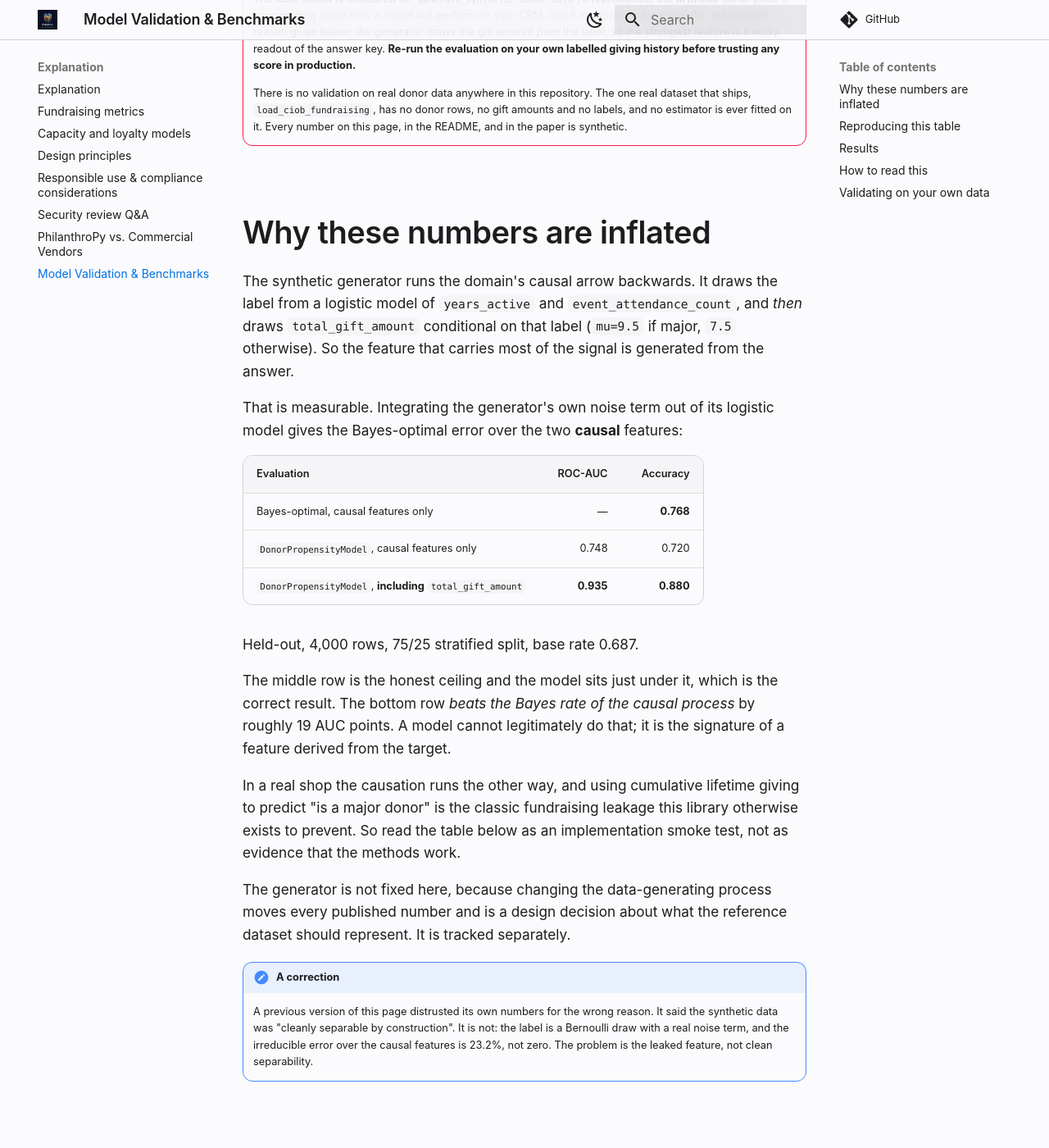
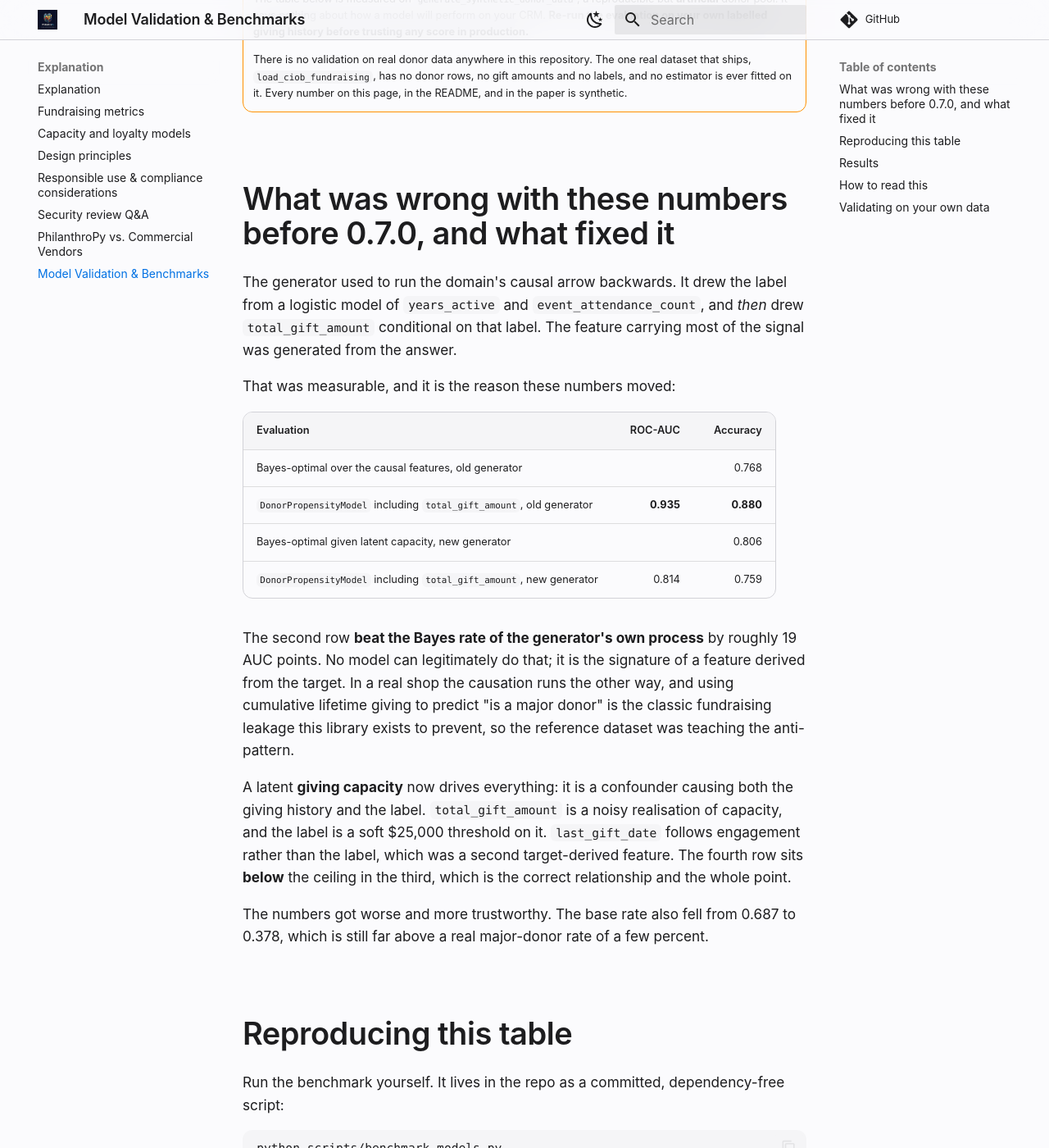
Before and after one commit to PhilanthroPy-Project/PhilanthroPy, an MkDocs documentation site: the page built from docs/explanation/benchmarks.md, in a window 1280 px wide and 1400 px high, scrolled down 463 px. Shown: the whole window at 82% size. Built offline with MkDocs 1.6.1 and Material for MkDocs 9.7.7, drawn with Linux system fonts in a browser that asks for light colours; comment, search, counter and statistics services are not loaded; some of the changed text lies outside the part shown.

Commit message:
fix: the synthetic generator drew the gift amount from the label
Stacked on the quickstart/benchmarks honesty PR, which measured this problem;
this fixes it.

The generator drew is_major_donor from a logistic model of years_active and
event_attendance_count, then drew total_gift_amount conditional on that label.
The feature carrying most of the signal was generated from the answer. That was
measurable rather than theoretical: a model given total_gift_amount scored
ROC-AUC 0.935 against a causal Bayes accuracy ceiling of 0.768, beating the Bayes
rate of the generator's own process by roughly 19 AUC points. No model can
legitimately do that.

It was also the exact failure this library exists to prevent. Using cumulative
lifetime giving to predict "is a major donor" is textbook fundraising leakage, so
the reference dataset was teaching the anti-pattern. last_gift_date was a second
target-derived feature: Beta-skewed for majors, uniform for everyone else.

A latent giving capacity now drives everything. It is a confounder, causing both
the giving history and the label:

    log_capacity = f(years_active, event_attendance, unobserved_wealth)
    total_gift_amount ~ lognormal(log_capacity - 1.6, 0.6)
    is_major_donor    ~ Bernoulli(sigmoid(1.6 * (log_capacity - log(25_000))))
    last_gift_date    ~ Beta shaped by engagement

total_gift_amount is now a legitimate predictor: informative, and bounded by how
well giving reveals capacity. The model sits BELOW the ceiling, accuracy 0.759
against 0.806, verified by reconstructing the true generative propensity and
integrating out its noise term. That direction is the whole point.

Held-out ROC-AUC moves 0.935 -> 0.814. The base rate moves 0.687 -> 0.378, still
far above a real major-donor rate of a few percent but much closer. The numbers
got worse and more trustworthy.

All 19 existing dataset tests pass unchanged, which is a credit to them: they
assert invariants (dtypes, ranges, majors give more, majors attend more, both
classes present, reproducible, empty frame for n=0) rather than magic constants.

Benchmark table, README quickstart output and the benchmarks page are regenerated
from the committed scripts/benchmark_models.py rather than hand-edited, and the
page now explains what was wrong and what bounds the new numbers.

generate_synthetic_donor_data is Tier 1, so this changes returned data for a
documented-stable function. Release sequencing is the open version question.

Closes #86.

```diff
--- a/docs/explanation/benchmarks.md
+++ b/docs/explanation/benchmarks.md
@@ -4,58 +4,49 @@ Every model here ships with a reproducible benchmark number. This page shows you
 those numbers — and why you should **not** trust them for your own program until
 you re-validate on your own data.
 
-!!! danger "These numbers are synthetic, and inflated by a flaw in the generator"
-    The table below is measured on `generate_synthetic_donor_data`, a reproducible
-    but **artificial** donor pool. It says nothing about how a model will perform
-    on your CRM, and it is optimistic for a specific, measurable reason given
-    below: the generator draws the gift amount *from* the label, so the strongest
-    feature is a noisy readout of the answer key. **Re-run the evaluation on your
-    own labelled giving history before trusting any score in production.**
+!!! warning "These numbers are synthetic"
+    The table below is measured on `generate_synthetic_donor_data`, a
+    reproducible but **artificial** donor pool. It says nothing about how a model
+    will perform on your CRM. **Re-run the evaluation on your own labelled giving
+    history before trusting any score in production.**
 
-    There is no validation on real donor data anywhere in this repository. The one
-    real dataset that ships, `load_ciob_fundraising`, has no donor rows, no gift
-    amounts and no labels, and no estimator is ever fitted on it. Every number on
-    this page, in the README, and in the paper is synthetic.
+    There is no validation on real donor data anywhere in this repository. The
+    one real dataset that ships, `load_ciob_fundraising`, has no donor rows, no
+    gift amounts and no labels, and no estimator is ever fitted on it. Every
+    number on this page, in the README, and in the paper is synthetic.
 
-## Why these numbers are inflated
+## What was wrong with these numbers before 0.7.0, and what fixed it
 
-The synthetic generator runs the domain's causal arrow backwards. It draws the
-label from a logistic model of `years_active` and `event_attendance_count`, and
-*then* draws `total_gift_amount` conditional on that label
-(`mu=9.5` if major, `7.5` otherwise). So the feature that carries most of the
-signal is generated from the answer.
+The generator used to run the domain's causal arrow backwards. It drew the label
+from a logistic model of `years_active` and `event_attendance_count`, and *then*
+drew `total_gift_amount` conditional on that label. The feature carrying most of
+the signal was generated from the answer.
 
-That is measurable. Integrating the generator's own noise term out of its
-logistic model gives the Bayes-optimal error over the two **causal** features:
+That was measurable, and it is the reason these numbers moved:
 
 | Evaluation | ROC-AUC | Accuracy |
 |---|---:|---:|
-| Bayes-optimal, causal features only | — | **0.768** |
-| `DonorPropensityModel`, causal features only | 0.748 | 0.720 |
-| `DonorPropensityModel`, **including** `total_gift_amount` | **0.935** | **0.880** |
+| Bayes-optimal over the causal features, old generator | | 0.768 |
+| `DonorPropensityModel` including `total_gift_amount`, old generator | **0.935** | **0.880** |
+| Bayes-optimal given latent capacity, new generator | | 0.806 |
+| `DonorPropensityModel` including `total_gift_amount`, new generator | 0.814 | 0.759 |
 
-Held-out, 4,000 rows, 75/25 stratified split, base rate 0.687.
+The second row **beat the Bayes rate of the generator's own process** by roughly
+19 AUC points. No model can legitimately do that; it is the signature of a
+feature derived from the target. In a real shop the causation runs the other way,
+and using cumulative lifetime giving to predict "is a major donor" is the classic
+fundraising leakage this library exists to prevent, so the reference dataset was
+teaching the anti-pattern.
 
-The middle row is the honest ceiling and the model sits just under it, which is
-the correct result. The bottom row *beats the Bayes rate of the causal process*
-by roughly 19 AUC points. A model cannot legitimately do that; it is the
-signature of a feature derived from the target.
+A latent **giving capacity** now drives everything: it is a confounder causing
+both the giving history and the label. `total_gift_amount` is a noisy realisation
+of capacity, and the label is a soft $25,000 threshold on it. `last_gift_date`
+follows engagement rather than the label, which was a second target-derived
+feature. The fourth row sits **below** the ceiling in the third, which is the
+correct relationship and the whole point.
 
-In a real shop the causation runs the other way, and using cumulative lifetime
-giving to predict "is a major donor" is the classic fundraising leakage this
-library otherwise exists to prevent. So read the table below as an
-implementation smoke test, not as evidence that the methods work.
-
-The generator is not fixed here, because changing the data-generating process
-moves every published number and is a design decision about what the reference
-dataset should represent. It is tracked separately.
-
-!!! note "A correction"
-    A previous version of this page distrusted its own numbers for the wrong
-    reason. It said the synthetic data was "cleanly separable by construction".
-    It is not: the label is a Bernoulli draw with a real noise term, and the
-    irreducible error over the causal features is 23.2%, not zero. The problem
-    is the leaked feature, not clean separability.
+The numbers got worse and more trustworthy. The base rate also fell from 0.687 to
+0.378, which is still far above a real major-donor rate of a few percent.
 
 ## Reproducing this table
 
@@ -79,31 +70,32 @@ below is the honest resolution of these numbers.
 
 ## Results
 
-Synthetic pool: 4,000 rows, positive rate 0.678; test split 1,000 rows.
+Synthetic pool: 4,000 rows, positive rate 0.378; test split 1,000 rows.
 **Each cell is the mean across five seeds, with the min–max range in
 parentheses.**
 
 | Model | Precision | Recall | F1 | ROC-AUC |
 |---|---:|---:|---:|---:|
 | `PropensityScorer` (baseline) | 0.000 (0.000–0.000) | 0.000 (0.000–0.000) | 0.000 (0.000–0.000) | 0.500 (0.500–0.500) |
-| `DonorPropensityModel` | 0.891 (0.882–0.904) | 0.936 (0.922–0.943) | 0.913 (0.902–0.923) | 0.922 (0.906–0.936) |
-| `MajorGiftClassifier` | 0.873 (0.866–0.896) | 0.967 (0.962–0.971) | 0.918 (0.912–0.931) | 0.927 (0.917–0.936) |
-| `LapsePredictor` | 0.891 (0.882–0.904) | 0.936 (0.922–0.943) | 0.913 (0.902–0.923) | 0.922 (0.906–0.936) |
-| `PlannedGivingIntentScorer` | 0.888 (0.882–0.904) | 0.955 (0.951–0.958) | 0.920 (0.916–0.930) | 0.935 (0.922–0.945) |
+| `DonorPropensityModel` | 0.668 (0.625–0.699) | 0.609 (0.592–0.632) | 0.636 (0.625–0.645) | 0.810 (0.802–0.815) |
+| `MajorGiftClassifier` | 0.731 (0.687–0.765) | 0.559 (0.536–0.585) | 0.633 (0.606–0.656) | 0.827 (0.817–0.832) |
+| `LapsePredictor` | 0.668 (0.625–0.699) | 0.609 (0.592–0.632) | 0.636 (0.625–0.645) | 0.810 (0.802–0.815) |
+| `PlannedGivingIntentScorer` | 0.731 (0.717–0.740) | 0.605 (0.576–0.636) | 0.662 (0.643–0.683) | 0.840 (0.833–0.844) |
 
 *(Measured with scikit-learn 1.7.2 on the synthetic dataset; your numbers will
 differ.)*
 
-The ranges are narrow — roughly ±0.01 on F1 and ±0.015 on ROC-AUC — so the
-models are genuinely close to each other on this task. Any comparison between
-them that turns on the third decimal is reading noise.
+The ranges are narrow, roughly ±0.01 on F1 and ±0.01 on ROC-AUC, so the models
+are genuinely close to each other on this task. Any comparison between them that
+turns on the third decimal is reading noise.
 
 ## How to read this
 
 - **`PropensityScorer` is the floor.** It is a constant-probability baseline
   (P=0.5), so its ROC-AUC of 0.500 means exactly "no better than chance." Every
-  real model has to beat it. Here they all do, by a wide margin — but the
-  synthetic data's separability inflates that margin.
+  real model has to beat it, and here they all do. The margin is now bounded by
+  something real: the Bayes ceiling of 0.806 accuracy given latent capacity. A
+  model reporting much above that on this data would indicate a bug, not skill.
 - **The baseline's precision/recall are 0.000 by construction, not by failure.**
   Since 0.6.0 its threshold comparison is strict (`proba > threshold`), so a
   constant 0.5 score falls below the default 0.5 threshold and it predicts the
@@ -117,8 +109,8 @@ them that turns on the third decimal is reading noise.
   `LapsePredictor` is purpose-built for a lapse label, not `is_major_donor`; it
   appears here only because its estimator is applicable.
 - **ROC-AUC is the most transferable metric** across base rates. Precision and
-  recall depend on the 0.5 decision threshold and this pool's 0.677 positive
-  rate — far higher than a real major-donor base rate, which is typically a few
+  recall depend on the 0.5 decision threshold and this pool's 0.378 positive
+  rate, which is still far higher than a real major-donor base rate of a few
   percent. Expect precision to fall sharply on realistically imbalanced data.
 
 ## Validating on your own data
```
Also changed, not shown: CHANGELOG.md (+22 -0 lines), README.md (+12 -12 lines), 1 other file.
